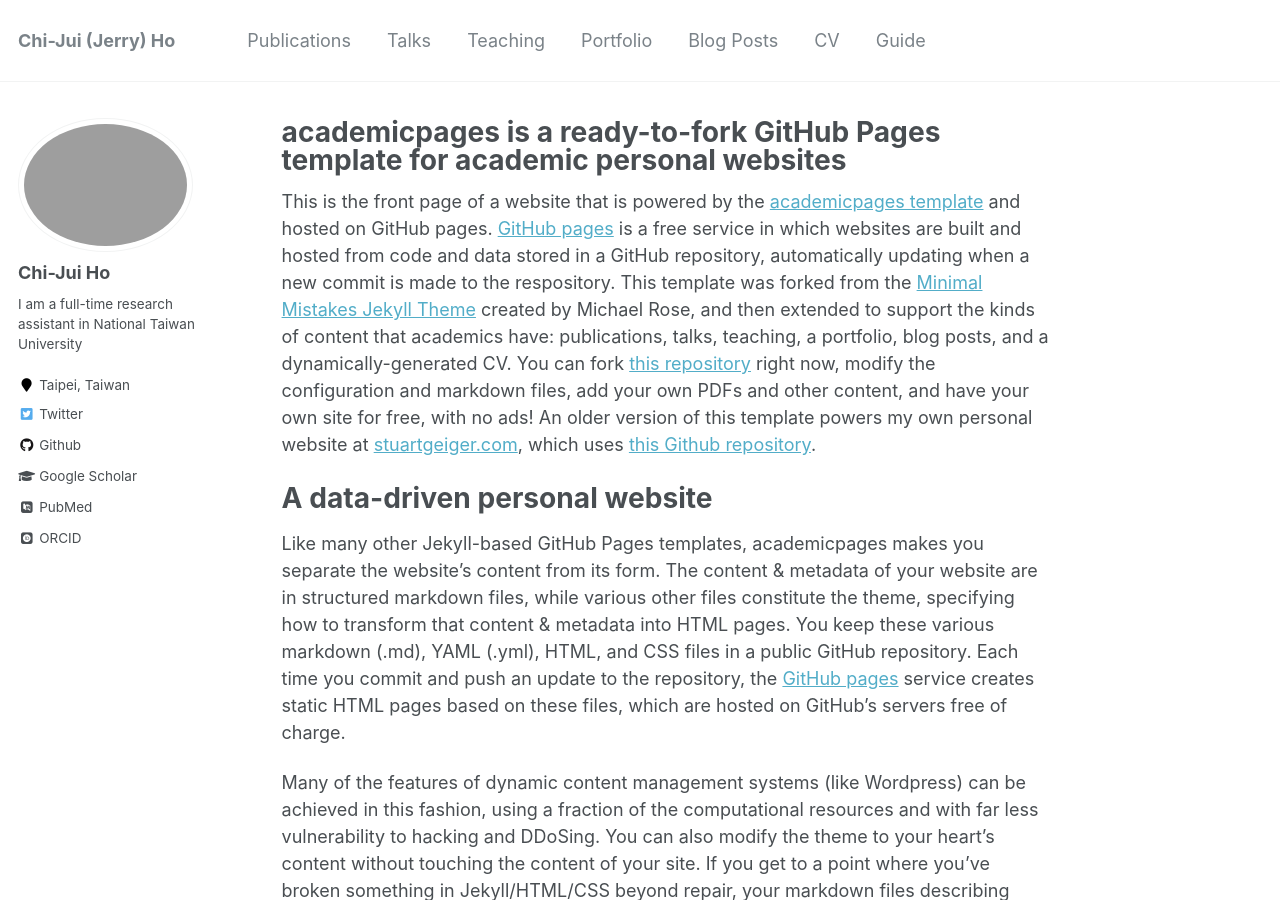
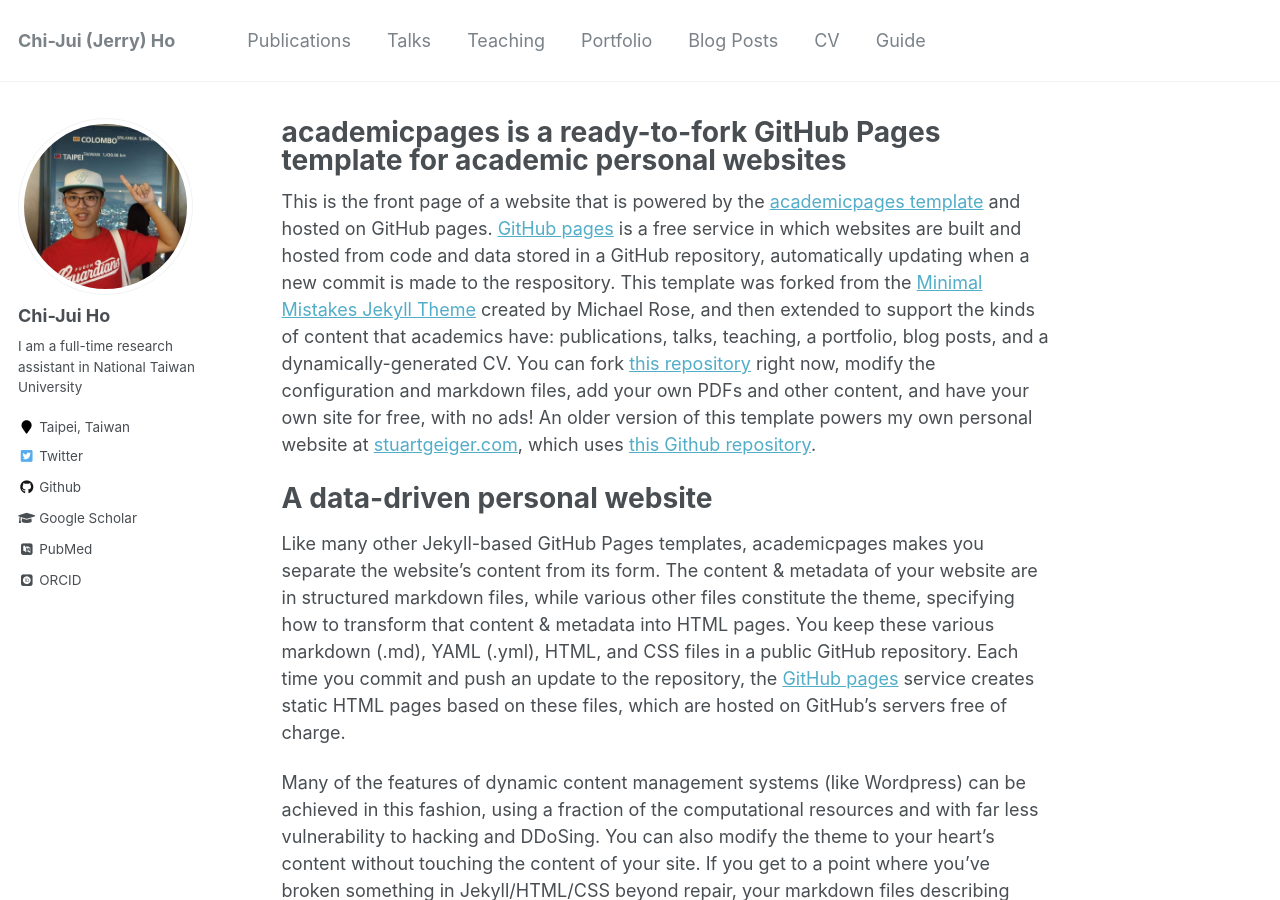
Before and after one commit to JerryHoTaiwan/JerryHo.github.io, a Jekyll site: the page built from _pages/about.md, in a window 1280 px wide and 900 px high. Built offline with Jekyll 4.4.1, drawn with Linux system fonts in a browser that asks for light colours; some web fonts are replaced.

Commit message:
Update _config.yml

```diff
--- a/_config.yml
+++ b/_config.yml
@@ -81,7 +81,7 @@ analytics:
 # Site Author
 author:
   name             : "Chi-Jui Ho"
-  avatar           : "Jerry.png"
+  avatar           : "Jerry.jpg"
   bio              : "I am a full-time research assistant in National Taiwan University"
   location         : "Taipei, Taiwan"
   employer         :
```
